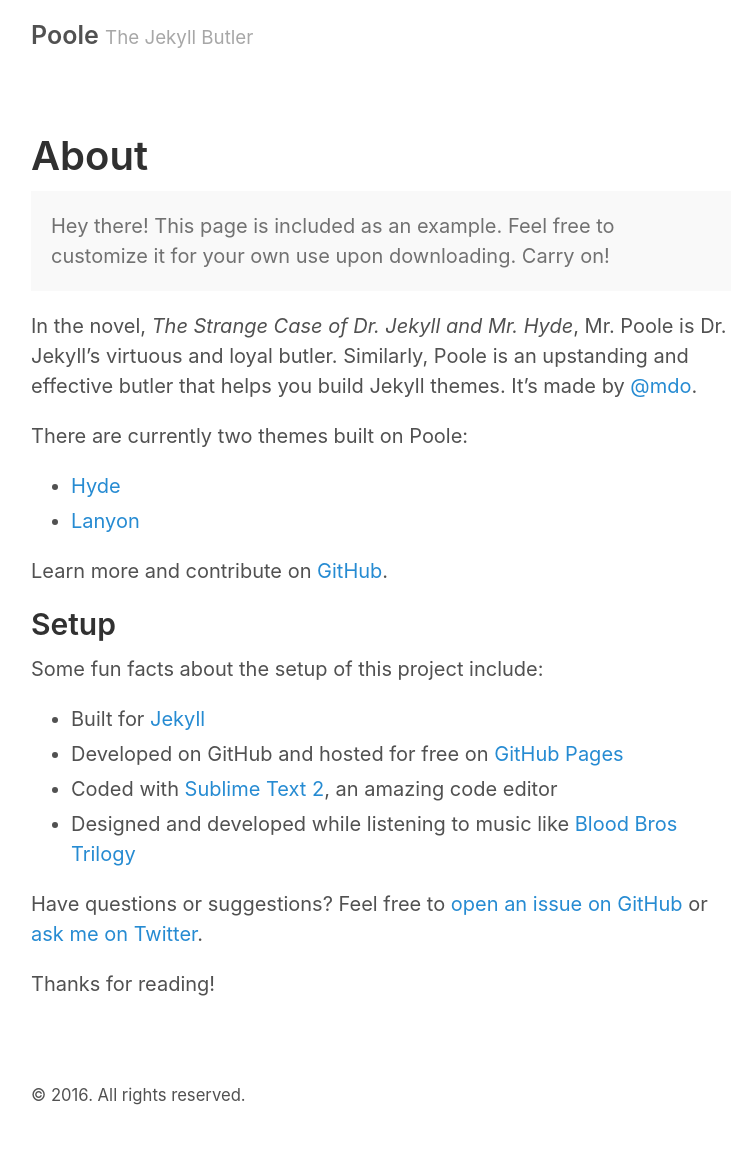
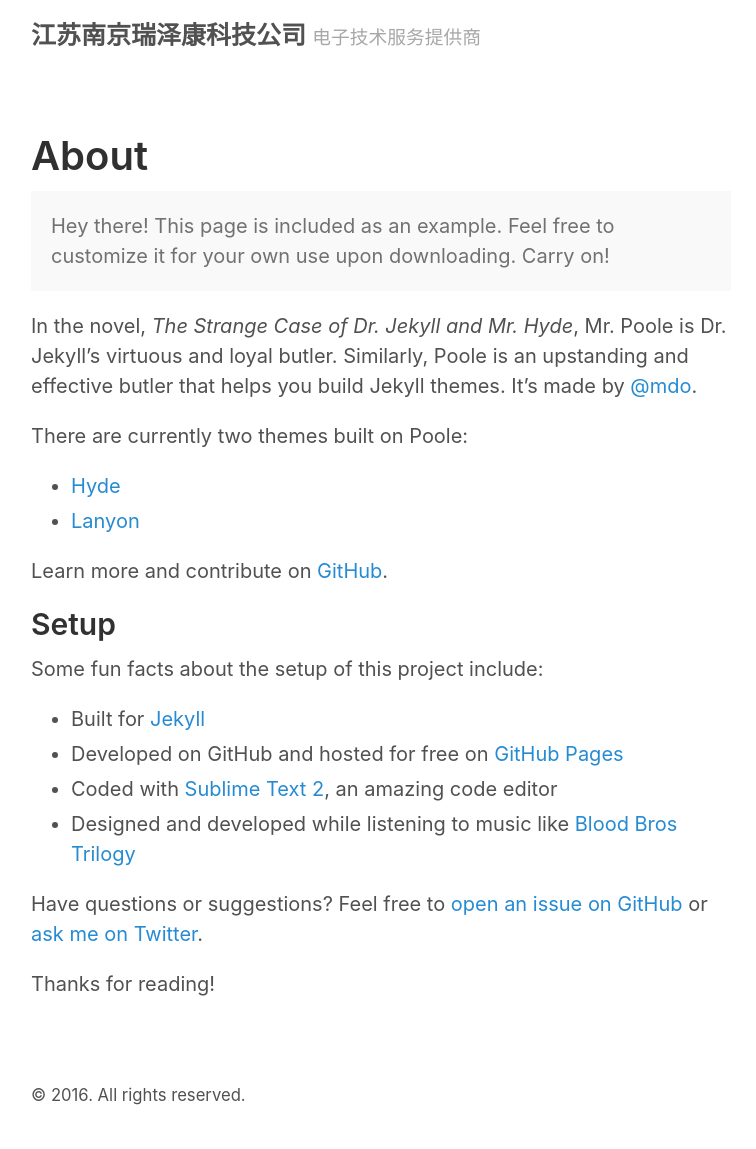
Before and after one commit to jsnjrzk/jsnjrzk.github.com, a Jekyll site: the page built from about.md, in a window 1280 px wide. Shown: the whole page, without its empty margins (259-1015 px from the left). Built offline with Jekyll 4.4.1, drawn with Linux system fonts in a browser that asks for light colours.

Commit message:
更新head
页头

```diff
--- a/_config.yml
+++ b/_config.yml
@@ -2,9 +2,9 @@
 permalink:           pretty
 
 # Setup
-title:               Poole
-tagline:             The Jekyll Butler
-url:                 http://getpoole.com
+title:               江苏南京瑞泽康科技公司
+tagline:             电子技术服务提供商
+url:                 http://jsnjrzk.github.io
 paginate:            1
 baseurl:             ""
 
```
